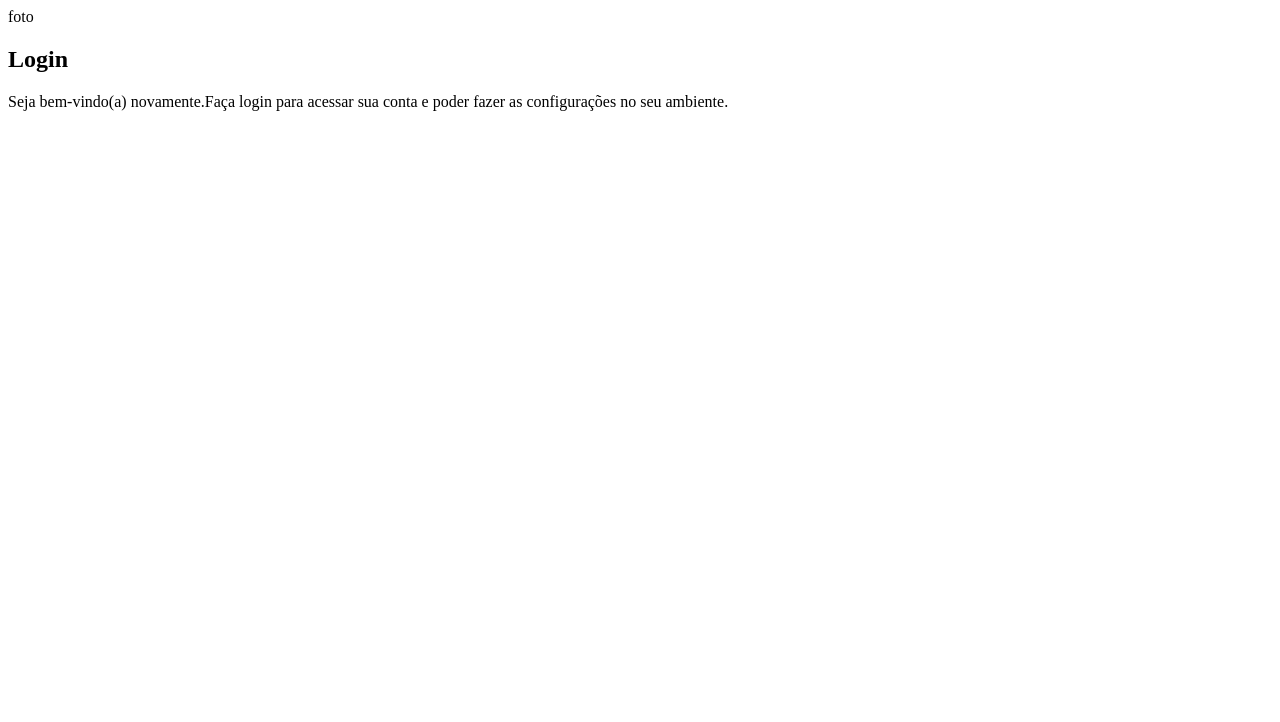
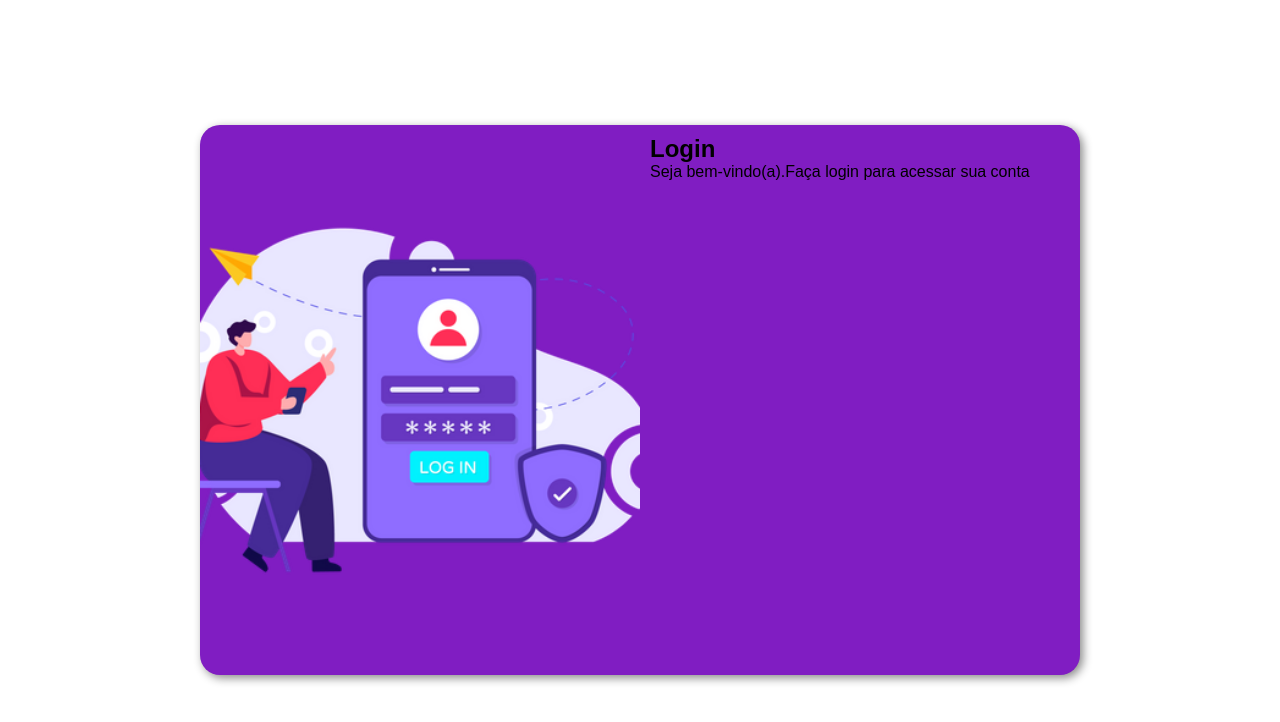
Before and after one commit to viniciusggama/LOGIN_RESPONSIVO, a plain HTML site: page index.html in a window 1280 px wide. Drawn offline with Linux system fonts and the light colour scheme.

Commit message:
atualizando

```diff
--- a/index.html
+++ b/index.html
@@ -11,13 +11,13 @@
     <main>
         <section id="login">
             <div id="img">
-                foto
+
             </div>
 
             <div id="formulario">
                 <h1>Login</h1>
                 <p>
-                    Seja bem-vindo(a) novamente.Faça login para acessar sua conta e poder fazer as configurações no seu ambiente.
+                    Seja bem-vindo(a).Faça login para acessar sua conta
                 </p>
                 <form action="login.php" method="post">
 
--- a/stilos/style.css
+++ b/stilos/style.css
@@ -1,5 +1,59 @@
 @charset "UTF-8";
 
-/*
+*{
+    font-family: Arial, Helvetica, sans-serif;
+    padding: 0px;
+    margin:0px;
+    box-sizing: border-box;
+}
 
-*/
+
+main{
+    position: relative;
+    height: 100vh;
+    width: 100vw;
+}
+
+#login{
+    position: absolute;
+    top: 50%;
+    left: 50%;
+    transform: translate(-50%,-50%);
+    background-color: rgb(128, 29, 194);
+    width: 300px;
+    height: 550px;
+    border-radius: 20px;
+    box-shadow: 3px 3px 10px rgba(0, 0, 0, 0.466);
+    transition:width 1s,height 1s;
+}
+
+#img{
+    display: block;
+    background-image: url('../imagens/login_oficial.webp');
+    height: 200px;
+    background-position: center;
+    background-size: cover;
+
+}
+
+#formulario{
+    display: block;
+    padding: 10px;
+}
+
+@media screen and (min-width:992px)  {
+    #login{
+        width: 880px;
+      }
+
+      #img{
+        float:left;
+        width: 50%;
+        height: 100%;
+      }
+      #formulario{
+        float:right;
+        width: 50%;
+      }
+
+}
```
